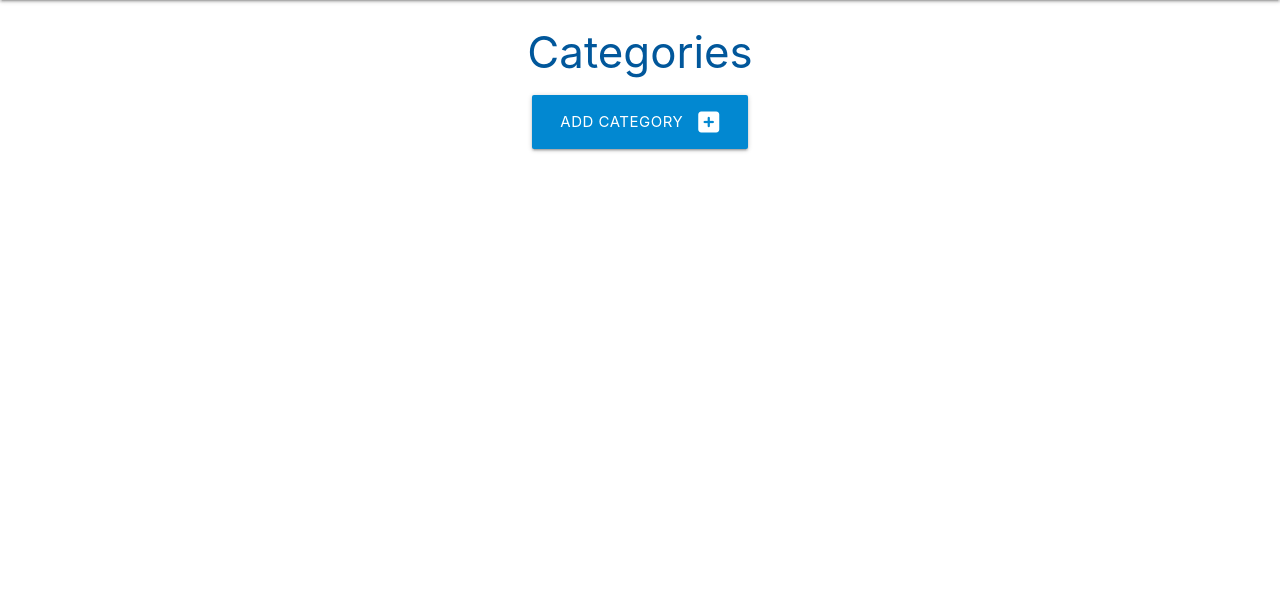
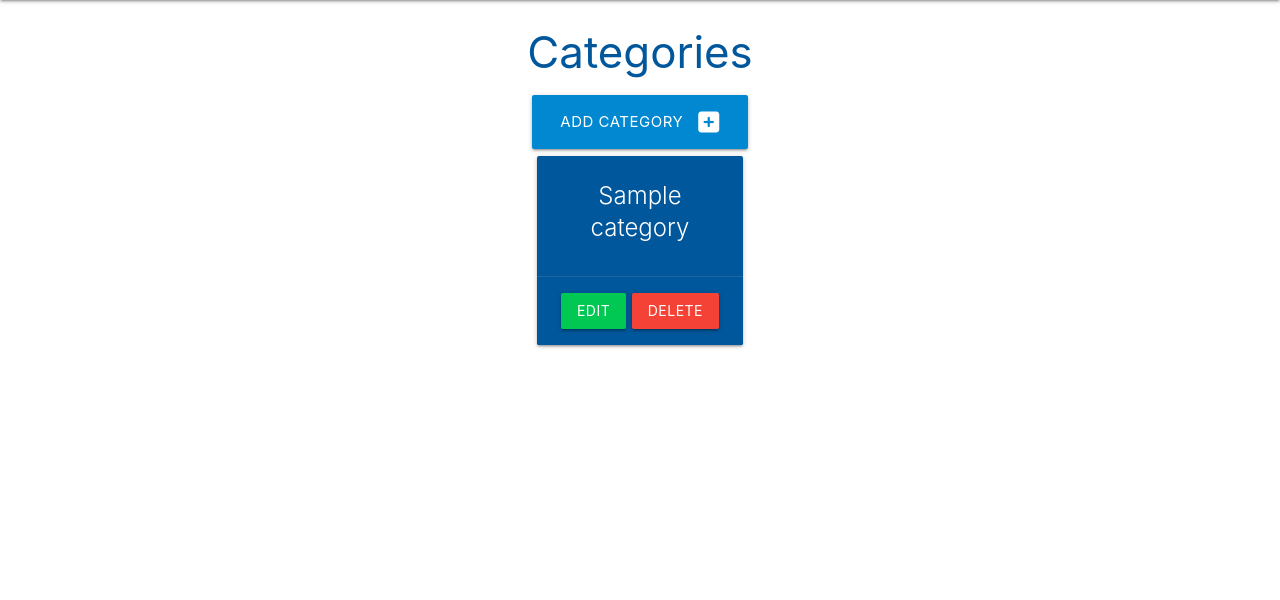
Before and after one commit to Liz-Conway/task-manager, a Flask app: template taskmanager/templates/categories.html in a window 1280 px wide. Shown: the part 64-664 px from the top of the page. Run offline with Flask 2, Linux system fonts and the light colour scheme; the template is opened without the code that fills it: values that come from a table or form of the project are taken from there, others are empty; tables that the repository leaves empty hold one stand-in row (values such as "Sample post").

Commit message:
FEAT: Show Categories that were added to DB
This is the 'R' in CRUD.
Retrieve a list of ORM objects corresponding to the 'category' table in the database.
Pass this list to the View (categories.html)
In the View, iterate over each Category object and display it on the page.

```diff
--- a/taskmanager/templates/categories.html
+++ b/taskmanager/templates/categories.html
@@ -7,4 +7,17 @@
 		<a href="{{ url_for('add_category') }}" class="btn-large light-blue darken-2">Add Category <i class="fas fa-plus-square right"></i></a>
 	</div>
 
+	<div class="categoryCards">
+		{% for category in categories %}
+		<div class="card light-blue darken-4">
+			<div class="card-content white-text">
+				<span class="card-title">{{ category.category_name }}</span>
+			</div>
+			<div class="card-action">
+				<a href="#" class="btn green accent-4">Edit</a>
+				<a href="#" class="btn red">Delete</a>
+			</div>
+		</div>
+		{% endfor %}
+	</div>
 {% endblock %}
```
Also changed, not shown: SASS/pages/_categories.sass (added, +16 -0 lines), taskmanager/routes.py (+11 -1 lines).
